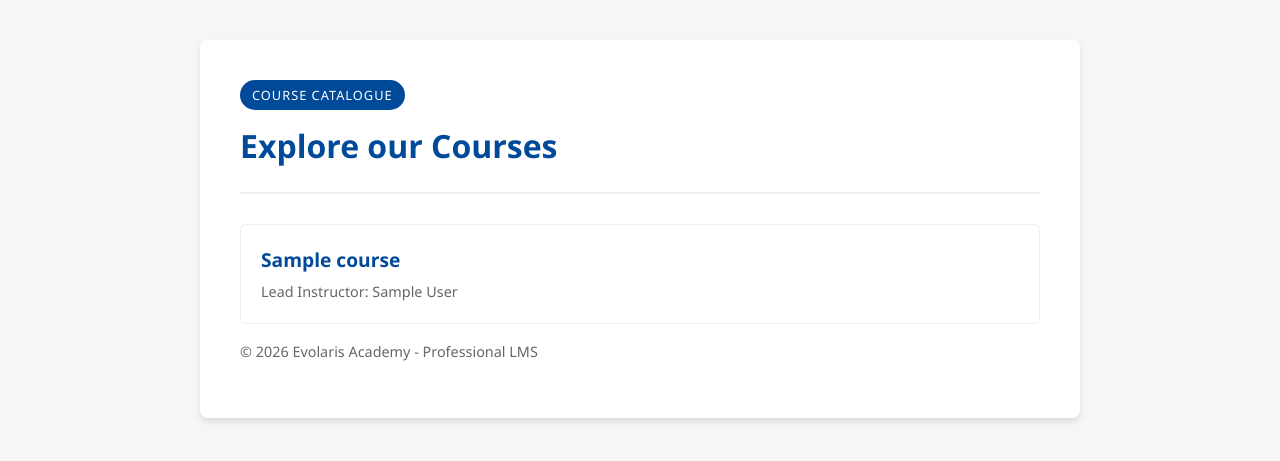
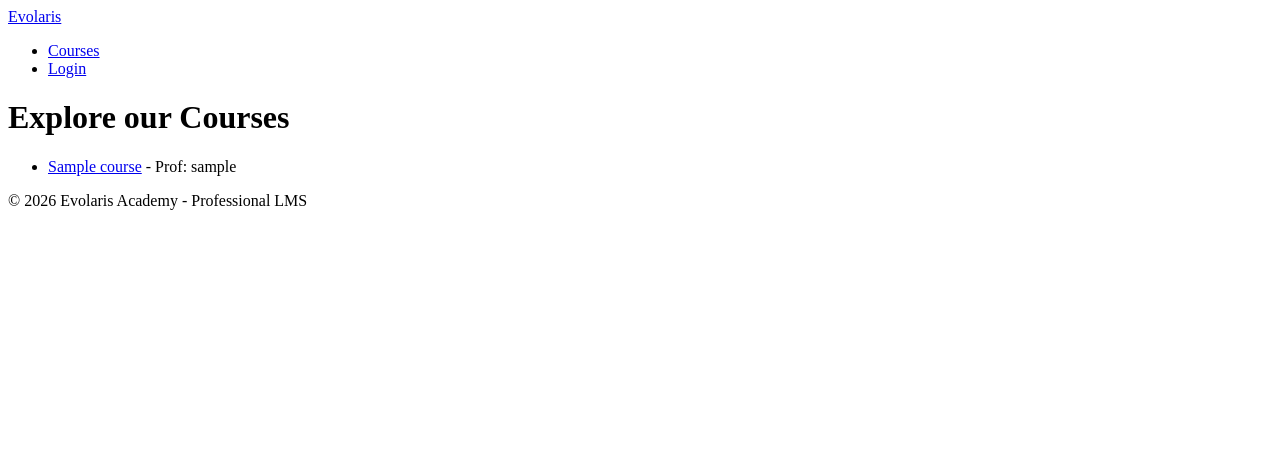
Before and after one commit to JdanielGA/LMS_Project, a Django app: page /courses/ in a window 1280 px wide. Shown: the top 461 px of the page. Run offline with Django 5.2, Linux system fonts and the light colour scheme; tables that the repository leaves empty hold one stand-in row (values such as "Sample post"); some libraries are stand-ins or nearby versions.

Commit message:
style: implement professional template inheritance and modular CSS structure

```diff
--- a/config/settings/base.py
+++ b/config/settings/base.py
@@ -129,6 +129,11 @@
 # https://docs.djangoproject.com/en/6.0/howto/static-files/
 
 STATIC_URL = 'static/'
+STATICFILES_DIRS = [
+    BASE_DIR / "static",
+]
+STATIC_ROOT = BASE_DIR / "staticfiles"
+
 MEDIA_URL = '/media/'
 MEDIA_ROOT = BASE_DIR / 'media'
 
--- a/config/settings/local.py
+++ b/config/settings/local.py
@@ -4,4 +4,4 @@
 
 DEBUG = True
 
-ALLOWED_HOSTS = []
+ALLOWED_HOSTS = ['localhost', '127.0.0.1', 'testserver']
--- /dev/null
+++ b/static/css/main.css
@@ -0,0 +1,8 @@
+/* Path: static/css/main.css */
+
+/* Base */
+@import "base/variables.css";
+@import "base/reset.css";
+
+/* Layout */
+@import "layout/navbar.css";
--- /dev/null
+++ b/templates/base.html
@@ -0,0 +1,30 @@
+<!-- Path: templates/base.html -->
+ {% load static %}
+ <!DOCTYPE html>
+ <html lang="en">
+ <head>
+    <meta charset="UTF-8">
+    <meta name="viewport" content="width=device-width, initial-scale=1.0">
+    <title>{% block title %}Evolaris Academy{% endblock %}</title>
+    <link rel="stylesheet" href="{% static 'css/main.css' %}">
+    {% block extra_css %}{% endblock %}
+ </head>
+ <body>
+    <header>
+        {% include 'includes/_navbar.html' %}
+    </header>
+
+    <main id="main-content">
+        {% block content %}
+        {% endblock %}
+    </main>
+
+    <footer>
+        <p>&copy; 2026 Evolaris Academy - Professional LMS</p>
+    </footer>
+
+    <script src="{% static 'js/main.js' %}"></script>
+    {% block extra_js %}{% endblock %}
+
+ </body>
+ </html>
--- a/templates/courses/course_list.html
+++ b/templates/courses/course_list.html
@@ -1,114 +1,14 @@
-<!DOCTYPE html>
-<html lang="en-GB">
-<head>
-    <meta charset="UTF-8">
-    <meta name="viewport" content="width=device-width, initial-scale=1.0">
-    <title>{{ page_title }} | Evolaris Academy</title>
-    <style>
-        :root {
-            --primary: #004a99; /* Royal Blue */
-            --bg: #f4f7f6;
-            --text: #333;
-            --border: #eee;
-        }
-        body {
-            font-family: 'Segoe UI', Tahoma, Geneva, Verdana, sans-serif;
-            line-height: 1.6;
-            color: var(--text);
-            background: var(--bg);
-            margin: 0;
-            padding: 40px 20px;
-        }
-        .container {
-            max-width: 800px;
-            margin: 0 auto;
-            background: #fff;
-            padding: 40px;
-            border-radius: 8px;
-            box-shadow: 0 4px 6px rgba(0,0,0,0.1);
-        }
-        .badge {
-            background: var(--primary);
-            color: #fff;
-            padding: 5px 12px;
-            border-radius: 20px;
-            font-size: 0.8rem;
-            text-transform: uppercase;
-            letter-spacing: 1px;
-            display: inline-block;
-            margin-bottom: 10px;
-        }
-        header {
-            border-bottom: 2px solid var(--border);
-            margin-bottom: 30px;
-            padding-bottom: 20px;
-        }
-        h1 { margin: 0; color: var(--primary); }
+{% extends "base.html" %}
 
-        ul { list-style: none; padding: 0; }
-        .course-item {
-            padding: 20px;
-            border: 1px solid var(--border);
-            border-radius: 6px;
-            margin-bottom: 15px;
-            transition: transform 0.2s, box-shadow 0.2s;
-        }
-        .course-item:hover {
-            transform: translateY(-2px);
-            box-shadow: 0 4px 12px rgba(0,0,0,0.05);
-            border-color: var(--primary);
-        }
-        .course-link {
-            text-decoration: none;
-            color: var(--primary);
-            font-size: 1.2rem;
-            font-weight: bold;
-            display: block;
-        }
-        .meta {
-            color: #666;
-            font-size: 0.9rem;
-            margin-top: 5px;
-            display: block;
-        }
-        .empty-state {
-            text-align: center;
-            padding: 40px;
-            color: #999;
-            font-style: italic;
-        }
-    </style>
-</head>
-<body>
+{% block title %}{{ page_title }} - Evolaris Academy{% endblock %}
 
-    <div class="container">
-        <header>
-            <span class="badge">Course Catalogue</span>
+{% block content %}
 <h1>{{ page_title }}</h1>
-        </header>
-
-        <main>
 <ul>
     {% for course in courses %}
-                <li class="course-item">
-                    <a href="{% url 'courses:course_detail' course.slug %}" class="course-link">
-                        {{ course.title }}
-                    </a>
-                    <span class="meta">Lead Instructor: {{ course.teacher.get_full_name|default:course.teacher.username }}</span>
-                </li>
+        <li><a href="{% url 'courses:course_detail' course.slug %}">{{ course.title }}</a> - Prof: {{ course.teacher.username }}</li>
     {% empty %}
-                <li class="empty-state">
-                    Currently, there are no programmes available in our catalogue.
-                </li>
+        <li>There are no courses available at the moment.</li>
     {% endfor %}
 </ul>
-        </main>
-
-        <!-- Space for a button or pagination -->
-        <footer class="footer-nav">
-            <p class="meta">© 2026 Evolaris Academy - Professional LMS</p>
-        </footer>
-    </div>
-
-</body>
-</html>
+{% endblock %}
--- /dev/null
+++ b/templates/includes/_navbar.html
@@ -0,0 +1,15 @@
+<nav class="navbar">
+    <div class="navbar__logo">
+        <a href="{% url 'courses:course_list' %}">Evolaris</a>
+    </div>
+    <ul class="navbar__links">
+        <li><a href="{% url 'courses:course_list' %}">Courses</a></li>
+        {% if user.is_authenticated %}
+            <li><a href="#">My Progress</a></li>
+            <li><a href="{% url 'courses:course_create' %}">Create Course</a></li>
+            <li><span>Hi, {{ user.username }}!</span>
+        {% else %}
+            <li><a href="#">Login</a></li>
+        {% endif %}
+    </ul>
+</nav>
```
Also changed, not shown: static/css/base/_reset.css (added), static/css/base/_variables.css (added), static/css/layout/_navbar.css (added). Lines whose indentation alone changed are shown as unchanged.
